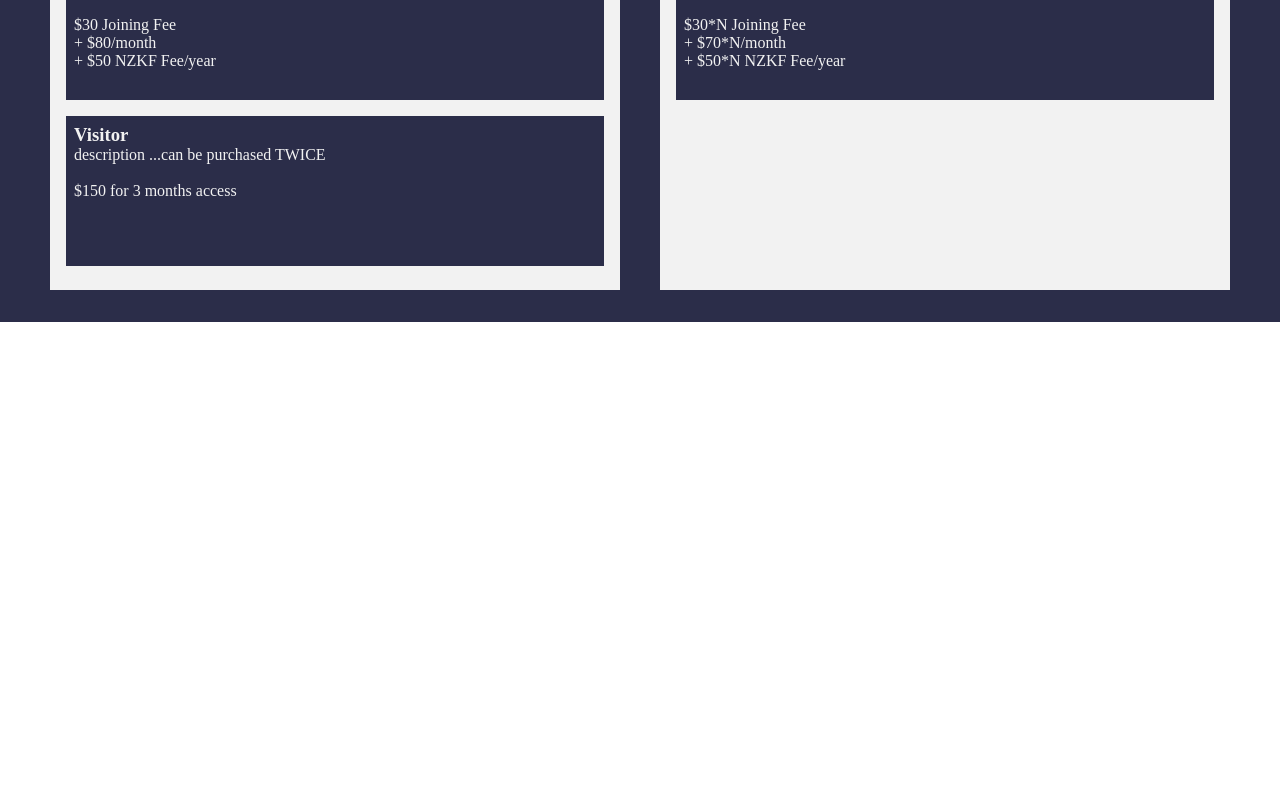
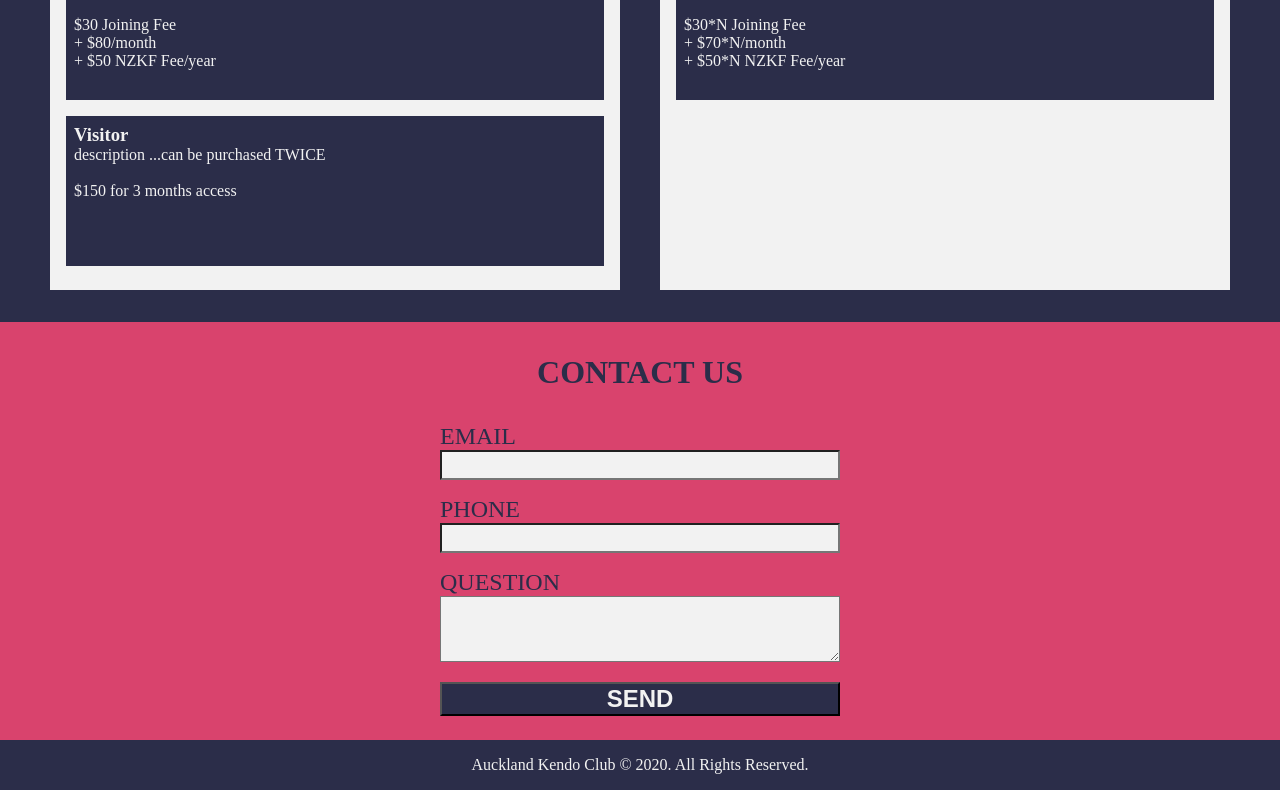
Before and after one commit to weilingxie/akc, a React (Create React App) app: page / in a window 1280 px wide. Shown: the part 3491-4281 px from the top of the page. Before the commit the page ends 3813 px from the top, so only its background shows below. Built offline with nearby package versions, Linux system fonts and the light colour scheme.

Commit message:
Footer and ContactUs done

```diff
--- a/package.json
+++ b/package.json
@@ -7,6 +7,7 @@
     "@testing-library/jest-dom": "^4.2.4",
     "@testing-library/react": "^9.5.0",
     "@testing-library/user-event": "^7.2.1",
+    "emailjs-com": "^2.6.3",
     "gh-pages": "^3.1.0",
     "node-sass": "^4.14.1",
     "react": "^16.14.0",
--- a/src/App.js
+++ b/src/App.js
@@ -8,6 +8,8 @@ import UpcomingEvent from './components/UpcomingEvent'
 import Instructors from './components/Instructors'
 import Schedule from './components/Schedule'
 import Pricing from './components/Pricing'
+import ContactUs from './components/ContactUs'
+import Footer from './components/Footer'
 import './App.scss';
 
 function App() {
@@ -20,6 +22,8 @@ function App() {
       <Instructors />
       <Schedule />
       <Pricing />
+      <ContactUs />
+      <Footer />
     </Router>
   );
 }
--- a/src/App.scss
+++ b/src/App.scss
@@ -7,6 +7,8 @@
 @import "./components/Instructor.scss";
 @import "./components/Schedule.scss";
 @import "./components/Pricing.scss";
+@import "./components/ContactUs.scss";
+@import "./components/Footer.scss";
 
 *, *::before, *::after {
     box-sizing: border-box;
--- /dev/null
+++ b/src/components/ContactUs.js
@@ -0,0 +1,65 @@
+import React, { useState } from 'react'
+import * as emailjs from 'emailjs-com'
+const Config = require('../config.json')
+
+//rfce + enter
+const ContactUs = () => {
+    const [email, setEmail ] = useState('');
+    const [phone, setPhone ] = useState('');
+    const [question, setQuestion] = useState('');
+
+    const resetForm = () =>{
+        setEmail('');
+        setPhone('');
+        setQuestion('');
+    }
+
+    const handleSubmit = (e) => {
+        e.preventDefault();
+        console.log(email);
+        console.log(phone);
+        console.log(question);
+
+        let templateParams = {
+            from_name: email,
+            // to_name: Config.email,
+            to_name: 'sqlnever@gmail.com',
+            subject: `Question from email=> ${email}, and phone=> ${phone} from AKC website`,
+            message_html: question,
+            phone: phone
+        }
+
+        emailjs.send(
+            'service_vjfzxpu',
+            'template_k2z82s2',
+             templateParams,
+            'user_78YHbcMIVImhwDzUfep0O'
+           ).then(()=> {
+                resetForm();
+                alert('Your question has been sent! Thank you!');
+           });
+    };
+
+    return (
+        <div id="contactUs" className="contactUs">
+            <form className="contactUs-container">
+                <h1 className="contactUs-title">CONTACT US</h1>
+                <div className="contactUs-form">
+                    <label htmlFor="contactUs-email">EMAIL</label>
+                    <input id="contactUs-email" value={email} type="email" onChange={e=>setEmail(e.target.value)} />
+                </div>
+                <div className="contactUs-form">
+                    <label htmlFor="contactUs-phone">PHONE</label>
+                    <input id="contactUs-phone" value={phone} type="tel" onChange={e=>setPhone(e.target.value)} />
+                </div>
+                <div className="contactUs-form">
+                    <label htmlFor="contactUs-question">QUESTION</label>
+                    <textarea id="contactUs-question" className="contactUs-question" value={question} name="contactUs-question" rows="4" cols="50" onChange={e=>setQuestion(e.target.value)} />
+                </div>
+                <button onClick={e => handleSubmit(e)}>SEND</button>
+            </form>
+        </div>
+    )
+}
+
+export default ContactUs
--- /dev/null
+++ b/src/components/ContactUs.scss
@@ -0,0 +1,63 @@
+@import "./design-tokens/css-variables.scss";
+
+.contactUs {
+    background: var(--color-secondary);
+    color: var(--color-primary);
+    text-align: center;
+    width: 100%;
+
+    .contactUs-container {
+        width: 90%;
+        max-width: 400px;
+        margin: auto;
+
+        .contactUs-title {
+            margin-top: 0;
+            margin-bottom: 0;
+            padding: 1em 0;
+        }
+
+        .contactUs-form {
+            text-align: left;
+            margin-bottom: 1em;
+
+            label {
+                font-size: 1.5rem;
+
+            }
+
+            input {
+                background-color: var(--color-additional);
+                display: block;
+                width: 100%;
+                line-height: 1.5rem;
+            }
+
+            textarea {
+                background-color: var(--color-additional);
+                width: 100%;
+            }
+        }
+
+        button {
+            font-size: 1.5rem;
+            background-color: var(--color-primary);
+            font-weight: bold;
+            color: var(--color-additional);
+            width: 100%;
+            margin-bottom: 1em;
+        }
+    }
+
+
+
+
+  }
+
+  @media screen and (min-width: 800px) {
+    .contactUs {
+        .contactUs-container {
+
+        }
+    }
+}
--- a/src/components/Footer.js
+++ b/src/components/Footer.js
@@ -0,0 +1,16 @@
+import React from 'react'
+
+
+//rfce + enter
+const Footer = () => {
+
+    return (
+        <div id="footer" className="footer">
+            <div className="footer-container">
+                <p>Auckland Kendo Club © 2020. All Rights Reserved.</p>
+            </div>
+        </div>
+    )
+}
+
+export default Footer
--- /dev/null
+++ b/src/components/Footer.scss
@@ -0,0 +1,13 @@
+@import "./design-tokens/css-variables.scss";
+
+.footer {
+    background-color: var(--color-primary);
+    color: var(--color-additional);
+    min-height: 50px;
+    display: flex;
+    justify-content: center;
+    align-items: center;
+    p {
+        margin: 0;
+    }
+}
--- a/src/components/Pricing.js
+++ b/src/components/Pricing.js
@@ -13,25 +13,25 @@ const Pricing = () => {
                         <h3 className="membertype-title">Beginner Course</h3>
                         <p className="membertype-description">description ...can be purchased ONCE</p>
                         <br />
-                        <p classNmae="membertype-price">$210 for 10 weeks access</p>
+                        <p className="membertype-price">$210 for 10 weeks access</p>
                     </div>
                     <div className="membertype">
                         <h3 className="membertype-title">Adult 2nd dan and under</h3>
                         <p className="membertype-description">description ...</p>
                         <br />
-                        <p classNmae="membertype-price">$30 Joining Fee<br/>+ $95/month<br/>+ $50 NZKF Fee/year</p>
+                        <p className="membertype-price">$30 Joining Fee<br/>+ $95/month<br/>+ $50 NZKF Fee/year</p>
                     </div>
                     <div className="membertype">
                         <h3 className="membertype-title">Adult 3nd dan and above</h3>
                         <p className="membertype-description">description</p>
                         <br />
-                        <p classNmae="membertype-price">$30 Joining Fee<br/>+ $80/month<br/>+ $50 NZKF Fee/year</p>
+                        <p className="membertype-price">$30 Joining Fee<br/>+ $80/month<br/>+ $50 NZKF Fee/year</p>
                     </div>
                     <div className="membertype">
                         <h3 className="membertype-title">Visitor</h3>
                         <p className="membertype-description">description ...can be purchased TWICE</p>
                         <br />
-                        <p classNmae="membertype-price">$150 for 3 months access</p>
+                        <p className="membertype-price">$150 for 3 months access</p>
                     </div>
                 </section>
                 <section className="pricing-container">
@@ -40,19 +40,19 @@ const Pricing = () => {
                         <h3 className="membertype-title">Kids 14 years or under</h3>
                         <p className="membertype-description">description </p>
                         <br />
-                        <p classNmae="membertype-price">$20 Joining Fee<br/>+ $40/month<br/>+ $50 NZKF Fee/year</p>
+                        <p className="membertype-price">$20 Joining Fee<br/>+ $40/month<br/>+ $50 NZKF Fee/year</p>
                     </div>
                     <div className="membertype">
                         <h3 className="membertype-title">1 Parent + 1 Child 14 years or under</h3>
                         <p className="membertype-description">description</p>
                         <br />
-                        <p classNmae="membertype-price">$60 Joining Fee<br/>+ $110/month<br/>+ $100 NZKF Fee/year</p>
+                        <p className="membertype-price">$60 Joining Fee<br/>+ $110/month<br/>+ $100 NZKF Fee/year</p>
                     </div>
                     <div className="membertype">
                         <h3 className="membertype-title">Family (N person, minimum 2)</h3>
                         <p className="membertype-description">description</p>
                         <br />
-                        <p classNmae="membertype-price">$30*N Joining Fee<br/>+ $70*N/month<br/>+ $50*N NZKF Fee/year</p>
+                        <p className="membertype-price">$30*N Joining Fee<br/>+ $70*N/month<br/>+ $50*N NZKF Fee/year</p>
                     </div>
                 </section>
             </div>
```
Also changed, not shown: 2 other files (tests, documents, lock files or other folders).
